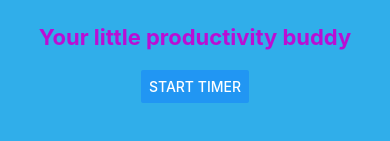
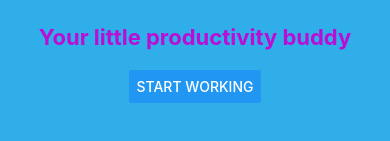
Before and after one commit to ChristianGracia/Harvard-CS50-Mobile-App-Development-with-React-Native, a React Native app in the folder Project-1/: screen / in a window 390 px wide. Shown: the part 389-530 px from the top of the page. Built offline with nearby package versions, Linux system fonts and the light colour scheme.

Commit message:
formatted App.js, injected Clock.js into App.js

```diff
--- a/Project-1/App.js
+++ b/Project-1/App.js
@@ -1,38 +1,34 @@
-import React from 'react';
-import { StyleSheet, Text, View, Image, Button } from 'react-native';
-import Timer from './components/Timer.js'
+import React from "react";
+import { StyleSheet, Text, View, Image, Button } from "react-native";
+import Timer from "./components/Timer.js";
+import Clock from "./components/Clock.js";
 
 export default class App extends React.Component {
   constructor(props) {
-    super(props)
+    super(props);
 
-    this.state ={
-      startApp: true,
+    this.state = {
+      startApp: true
     }
   }
 
-hideButton = () =>{
-
-  if(this.state.startApp == true)
-  {
-    this.setState({startApp: false})
+  hideButton = () => {
+    if (this.state.startApp == true) {
+      this.setState({ startApp: false });
+    } else {
+      this.setState({ startApp: true });
     }
-  else
-  {
-    this.setState({startApp: true})
-  }
-}
-
-
+  };
 
   render() {
     return (
       <View style={styles.container}>
         <Text style={styles.title}>StudyCube</Text>
-        <Image source={require('./assets/icon.png')} style={{width: '40%', height: '30%', marginTop: 40}} />
+        <Image source={require("./assets/icon.png")} style={styles.logoStyle} />
         <Text style={styles.slogan}>Your little productivity buddy</Text>
-        {this.state.startApp ? <Button className= "enterButton" title="Start Timer" onPress={this.hideButton} />: null}
+        {this.state.startApp ? <Button className="enterButton" title="Start Working" onPress={this.hideButton}  />: null}
         {!this.state.startApp ? <Timer />: null}
+        {!this.state.startApp ? <Clock />: null}
       </View>
     );
   }
@@ -41,21 +37,26 @@ render() {
 const styles = StyleSheet.create({
   container: {
     flex: 1,
-    backgroundColor: '#30AEEA',
-    alignItems: 'center',
-    fontWeight: 'bold',
+    backgroundColor: "#30AEEA",
+    alignItems: "center",
+    fontWeight: "bold"
   },
   title: {
-    fontWeight: 'bold',
+    fontWeight: "bold",
     fontSize: 50,
     marginTop: 30,
-    color: '#BA0ED4',
+    color: "#BA0ED4"
   },
   slogan: {
     marginTop: 30,
     fontSize: 22,
     marginBottom: 20,
-    fontWeight: 'bold',
-    color: '#BA0ED4',
+    fontWeight: "bold",
+    color: "#BA0ED4"
+  },
+  logoStyle: {
+    width: "40%",
+    height: "30%",
+    marginTop: 40
   }
 });
```
Lines whose indentation alone changed are shown as unchanged.
